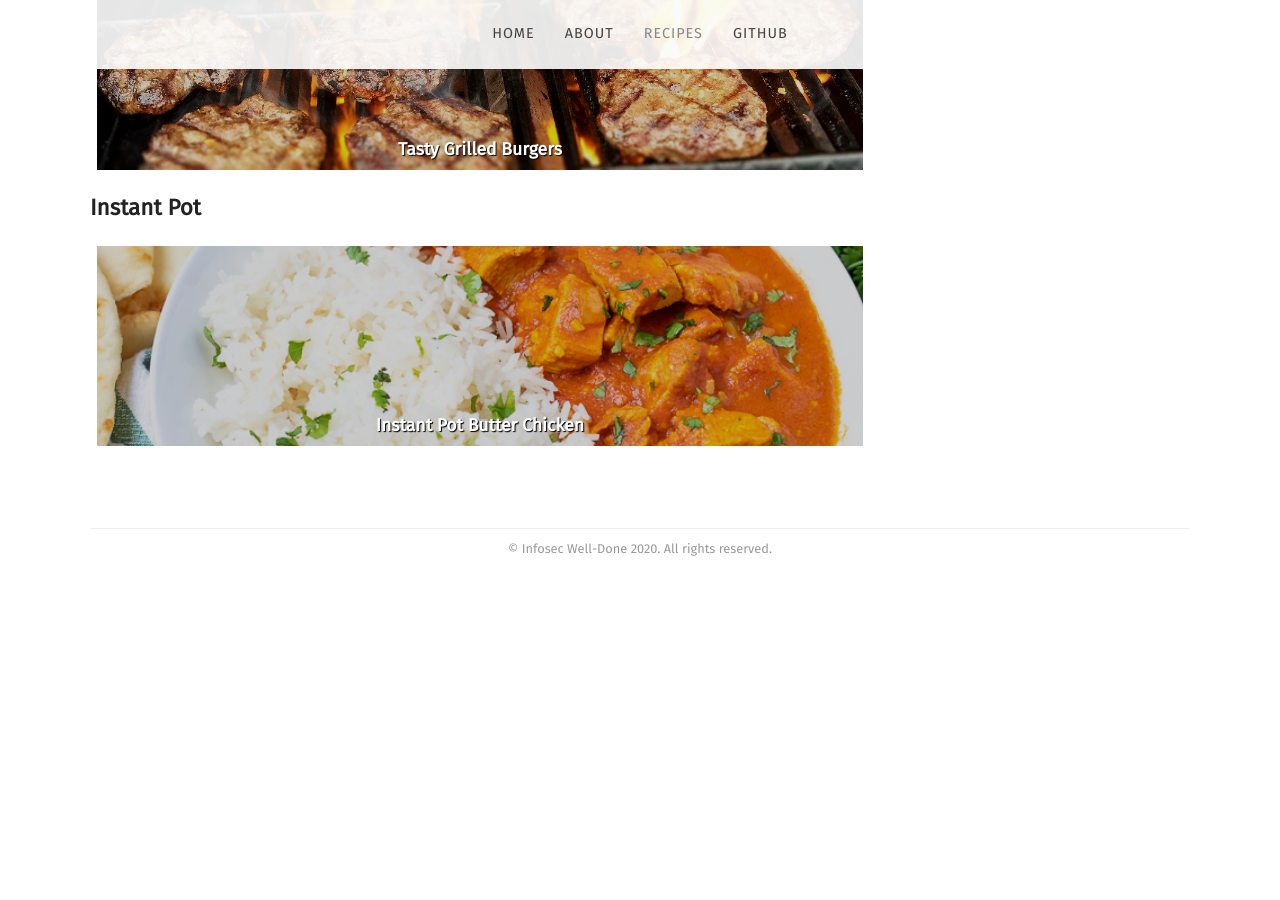
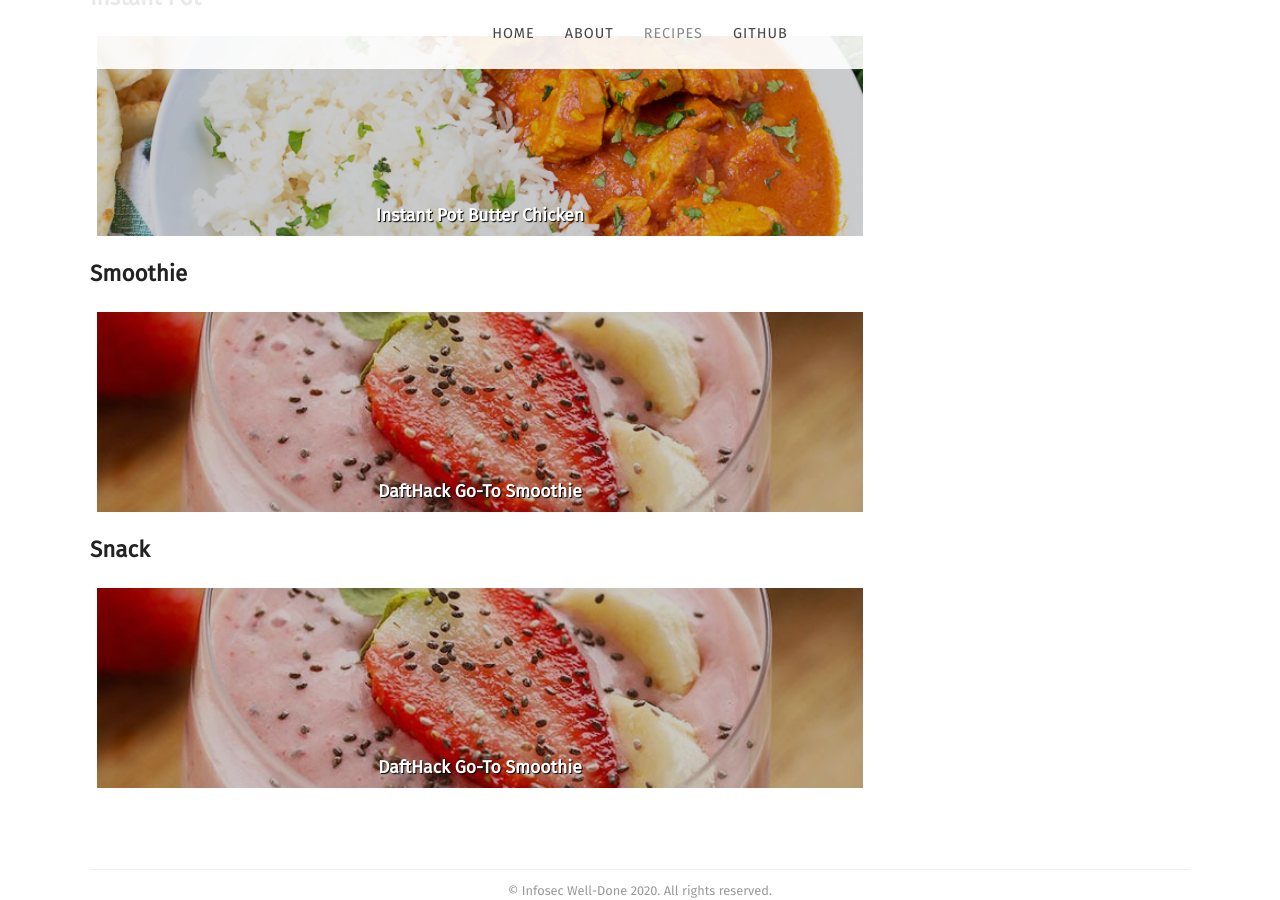
Before and after one commit to Cyb3rWard0g/infosec-well-done, a Jekyll site: the page built from docs/recipes.html, in a window 1280 px wide and 900 px high, scrolled down 5329 px. Built offline with Jekyll 4.4.1, drawn with Linux system fonts in a browser that asks for light colours; some web fonts are replaced; before the commit the page ends 5913 px from its top, so only the background shows below that; some of the changed text lies outside the part shown.

Commit message:
Updated recipe categories

```diff
--- a/docs/_posts/2020-04-17-dafthack-smoothie.md
+++ b/docs/_posts/2020-04-17-dafthack-smoothie.md
@@ -2,8 +2,8 @@
 date: 2020-04-17
 title: DaftHack Go-To Smoothie
 categories:
-    - Meal
-    - Soup
+    - Smoothie
+    - Snack
 featured_image: https://raw.githubusercontent.com/Cyb3rWard0g/infosec-well-done/master/docs/images/posts/dafthack-smoothie.jpg
 recipe:
     servings: 1 person
```
